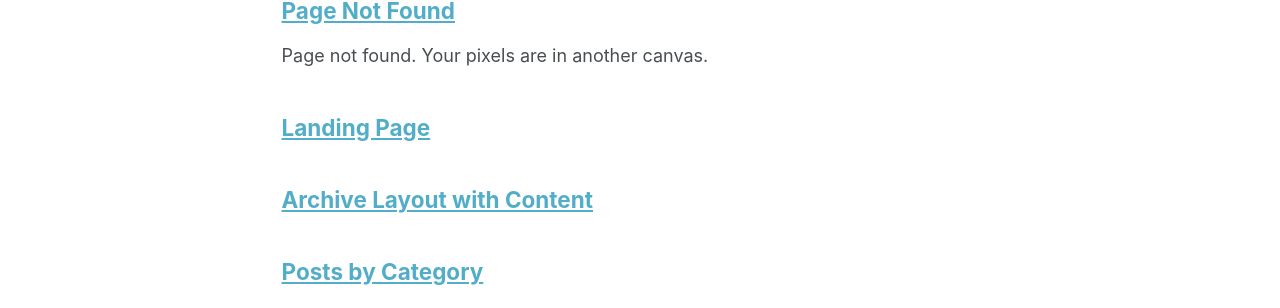
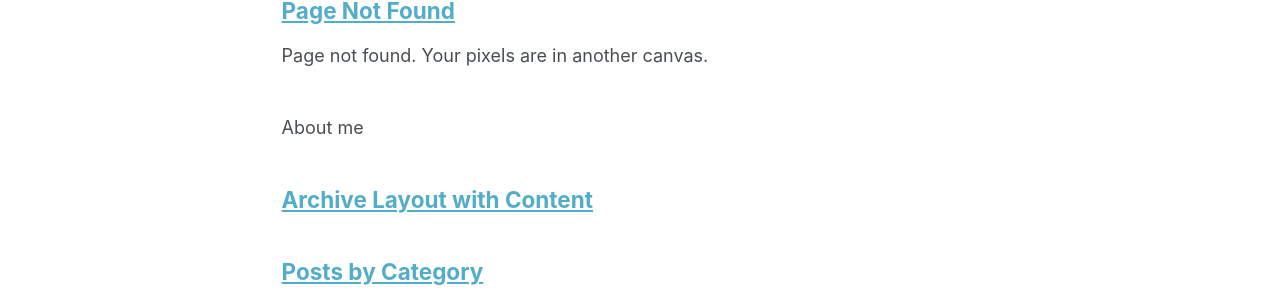
Before and after one commit to estech01/estech01.github.io, a Jekyll site: the page built from _pages/page-archive.html, in a window 1280 px wide. Shown: the part 194-502 px from the top of the page. Built offline with Jekyll 4.4.1, drawn with Linux system fonts in a browser that asks for light colours.

Commit message:
Update about.md

```diff
--- a/_pages/about.md
+++ b/_pages/about.md
@@ -1,8 +1,11 @@
 ---
-layout: archive
-title: "Landing Page"
-permalink:
+permalink: /
+title: ""
+excerpt: "About me"
 author_profile: true
+redirect_from:
+  - /about/
+  - /about.html
 ---
 
 # Causal Inference • Experiments • Conflict & Behavior
```
